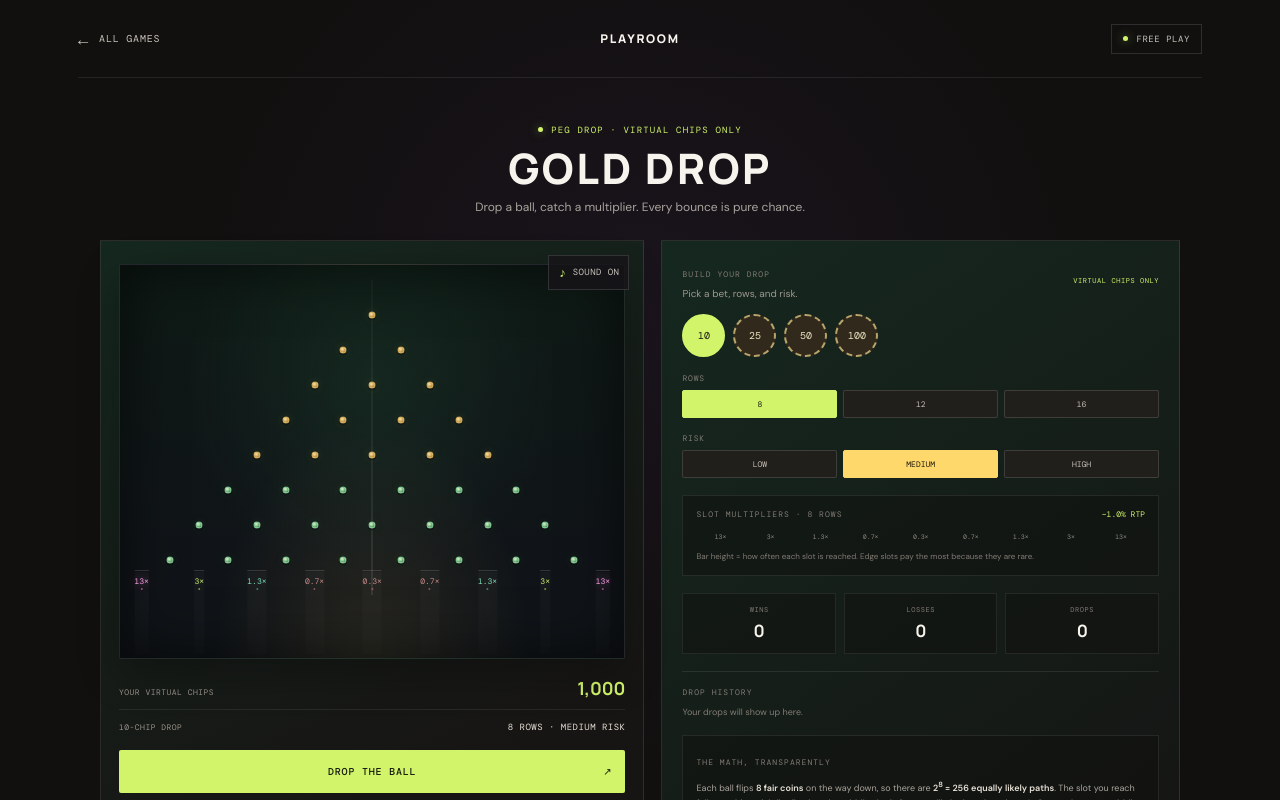
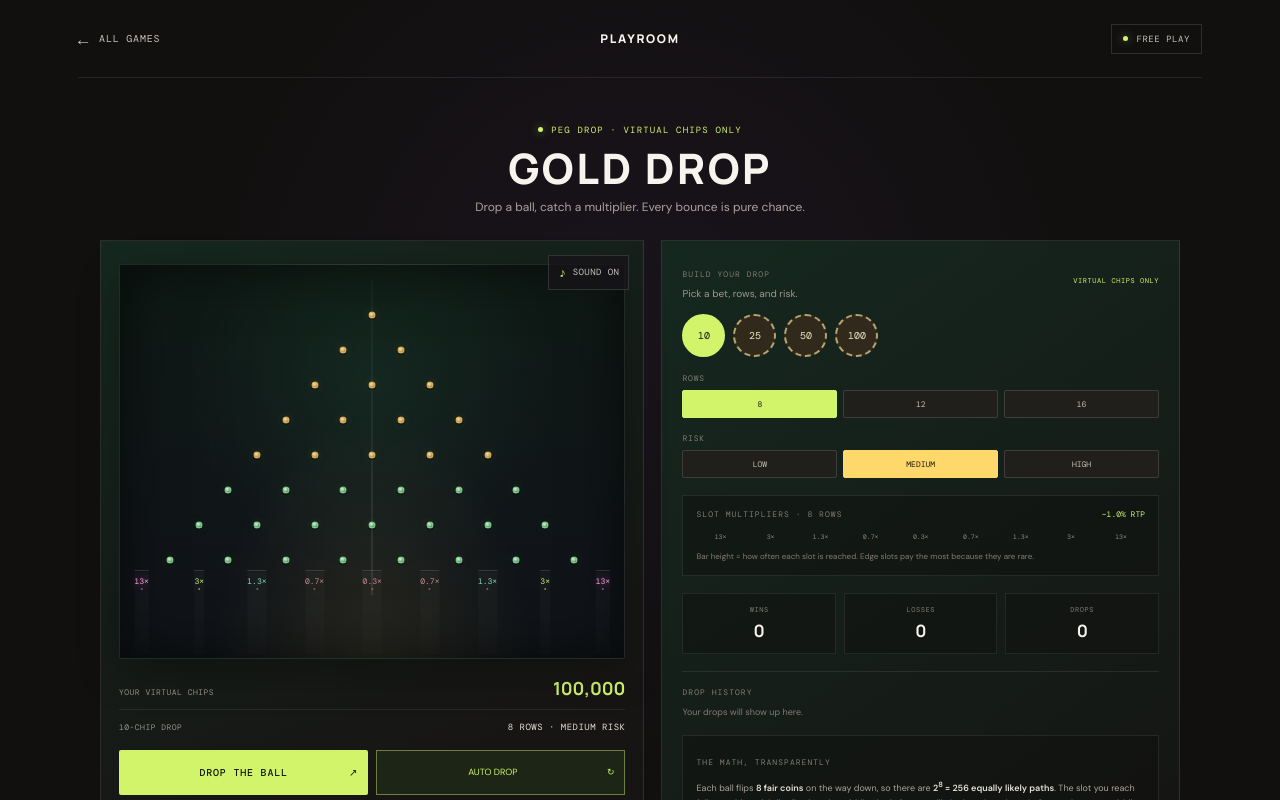
Before and after one commit to ReiiiCS/Gamba, a React (Vite) app: page / in a window 1280 px wide. Both pictures are taken after a click on the button 1066 px from the left and 926 px from the top of the page. Shown: the top 800 px of the page. Built offline with nearby package versions, Linux system fonts and the light colour scheme.

Commit message:
Auto drop feature in Plinko.
Auto-drop stops when there aren’t enough chips for another bet.

```diff
--- a/src/games/PlinkoGamePage/PlinkoGamePage.css
+++ b/src/games/PlinkoGamePage/PlinkoGamePage.css
@@ -40,8 +40,11 @@
 .plinko-balance strong { color: var(--lime); font: 700 18px var(--display); letter-spacing: 0; }
 .plinko-bet-summary { padding-top: 11px; margin-top: 9px; border-top: 1px solid #ffffff14; }
 .plinko-bet-summary strong { color: #e6dfd4; font: 9px var(--mono); }
-.plinko-drop-button { position: relative; width: 100%; margin-top: 17px; padding: 14px 35px 14px 14px; }
-.plinko-drop-button > span { position: absolute; right: 13px; }
+.plinko-drop-actions { display: grid; grid-template-columns: repeat(2, minmax(0, 1fr)); gap: 8px; width: 100%; margin-top: 17px; }
+.plinko-drop-button { position: relative; width: 100%; min-height: 45px; padding: 12px 26px 12px 10px; font-size: 9px; }
+.plinko-drop-button > span { position: absolute; right: 10px; }
+.plinko-auto-button { border: 1px solid #d1f46b70; color: var(--lime); background: #1c2516; }
+.plinko-auto-button:hover:not(:disabled), .plinko-auto-button.is-active { border-color: var(--lime); color: #17190e; background: var(--lime); }
 .plinko-drop-button:disabled { opacity: .55; cursor: not-allowed; }
 .plinko-status { min-height: 44px; margin: 12px 0 0; color: #aaa49e; font-size: 10px; line-height: 1.6; }
 .plinko-status strong { color: var(--paper); font-weight: 600; }
@@ -90,7 +93,7 @@
 .plinko-stats strong { color: var(--paper); font: 700 17px var(--display); }
 .plinko-history { margin-top: 17px; padding-top: 15px; border-top: 1px solid #ffffff16; }
 .plinko-history-count { color: #827b75; font: 7px var(--mono); }
-.plinko-history-list { margin: 0; padding: 0; list-style: none; }
+.plinko-history-list { max-height: 220px; overflow-y: auto; overscroll-behavior: contain; margin: 0; padding: 0; list-style: none; }
 .plinko-history-list li { display: flex; align-items: center; justify-content: space-between; gap: 10px; padding: 7px 2px; border-bottom: 1px solid #ffffff10; color: #ded8ce; font: 9px var(--mono); }
 .plinko-history-mult { font-weight: 500; }
 .plinko-history-mult.m-high { color: var(--lime); }
@@ -124,8 +127,9 @@
   .plinko-balance, .plinko-bet-summary { margin-top: 12px; font-size: 7px; }
   .plinko-balance strong { font-size: 15px; }
   .plinko-bet-summary { padding-top: 8px; }
-  .plinko-drop-button { padding: 12px 25px 12px 8px; font-size: 8px; letter-spacing: .04em; }
-  .plinko-drop-button > span { right: 8px; }
+  .plinko-drop-actions { gap: 6px; margin-top: 12px; }
+  .plinko-drop-button { min-height: 40px; padding: 10px 20px 10px 6px; font-size: 7px; letter-spacing: .02em; }
+  .plinko-drop-button > span { right: 6px; }
   .plinko-status { min-height: 52px; font-size: 9px; }
   .plinko-peg { width: 6px; height: 6px; }
   .plinko-ball { width: 7px; height: 7px; }
--- a/src/games/PlinkoGamePage/PlinkoGamePage.tsx
+++ b/src/games/PlinkoGamePage/PlinkoGamePage.tsx
@@ -4,7 +4,7 @@ import "./PlinkoGamePage.css";
 const plinkoChipValues = [10, 25, 50, 100];
 const plinkoRowOptions = [8, 12, 16] as const;
 const plinkoRiskOptions = ["low", "medium", "high"] as const;
-const startingBalance = 1000;
+const startingBalance = 100000;
 const ballStartX = 50;
 const ballStartY = 4;
 const slotY = 84;
@@ -44,7 +44,6 @@ type ActiveBall = {
   y: number;
   vx: number;
   vy: number;
-  bounces: number;
 };
 
 // Multiplier tables per risk level and row count. Each mirrors around its center.
@@ -134,13 +133,6 @@ function playTone(
   oscillator.stop(startAt + duration);
 }
 
-function playBounceTick(context: AudioContext, ball: ActiveBall) {
-  // Rising pitch with each bounce, plus a small per-ball offset so overlapping
-  // falls stay distinguishable.
-  const pitch = 620 + ball.bounces * 38 + (ball.id % 5) * 14;
-  playTone(context, pitch, context.currentTime + 0.02, 0.05, 0.05, "triangle");
-}
-
 function playLandingChime(context: AudioContext, multiplier: number) {
   const note = multiplier >= 100 ? 1046.5
     : multiplier >= 10 ? 784
@@ -167,9 +159,11 @@ export default function PlinkoGamePage({ onClose }: { onClose: () => void }) {
   const [lastDrop, setLastDrop] = useState<DropRecord | null>(null);
   const [restingBall, setRestingBall] = useState<Pt | null>(null);
   const [flyingBallIds, setFlyingBallIds] = useState<number[]>([]);
+  const [autoDropping, setAutoDropping] = useState(false);
   const [soundEnabled, setSoundEnabled] = useState(true);
   const closeButton = useRef<HTMLButtonElement>(null);
   const boardRef = useRef<HTMLDivElement>(null);
+  const balanceRef = useRef(startingBalance);
   const collisionGapPct = useRef(defaultCollisionGapPct);
   const activeBalls = useRef<Map<number, ActiveBall>>(new Map());
   const ballEls = useRef<Map<number, HTMLSpanElement>>(new Map());
@@ -200,6 +194,23 @@ export default function PlinkoGamePage({ onClose }: { onClose: () => void }) {
     };
   }, [onClose]);
 
+  useEffect(() => {
+    if (!autoDropping) return;
+    if (balanceRef.current < bet) {
+      setAutoDropping(false);
+      return;
+    }
+    drop();
+    const interval = window.setInterval(() => {
+      if (balanceRef.current < bet) {
+        setAutoDropping(false);
+        return;
+      }
+      drop();
+    }, 50);
+    return () => window.clearInterval(interval);
+  }, [autoDropping]);
+
   // Convert the ball/peg contact distance (px) into board-% against the board's
   // rendered height, which varies with layout and viewport.
   useEffect(() => {
@@ -228,10 +239,11 @@ export default function PlinkoGamePage({ onClose }: { onClose: () => void }) {
     setFlyingBallIds((current) => current.filter((ballId) => ballId !== id));
     setSlotIndex(k);
     setRestingBall(slotPosition(k, record.rows));
-    setBalance((current) => current + record.payout);
-    setHistory((current) => [record, ...current].slice(0, 8));
+    balanceRef.current += record.payout;
+    setBalance(balanceRef.current);
+    setHistory((current) => [record, ...current]);
     setLastDrop(record);
-    if (soundEnabled && audioContext.current) {
+    if (record.multiplier >= 1 && soundEnabled && audioContext.current) {
       playLandingChime(audioContext.current, record.multiplier);
     }
   }
@@ -265,16 +277,12 @@ export default function PlinkoGamePage({ onClose }: { onClose: () => void }) {
         // Bounce off the peg: aim horizontal speed so the ball passes exactly
         // through the next peg, and reflect the vertical speed (with damping).
         ball.x = target.x;
-        if (soundEnabled && audioContext.current) {
-          playBounceTick(audioContext.current, ball);
-        }
         ball.vy = -Math.abs(vy0) * bounceRetention;
         ball.vx = 0;
         ball.targetIndex += 1;
         const next = ball.targets[ball.targetIndex];
         const timeToNext = impactTime(ball.vy, target.y, next.y);
         ball.vx = (next.x - target.x) / timeToNext;
-        ball.bounces += 1;
       }
     }
 
@@ -308,24 +316,24 @@ export default function PlinkoGamePage({ onClose }: { onClose: () => void }) {
   }
 
   function changeRows(value: number) {
-    if (ballsFlying) return;
+    if (ballsFlying || autoDropping) return;
     setRows(value);
     resetBoard();
   }
 
   function changeRisk(value: Risk) {
-    if (ballsFlying) return;
+    if (ballsFlying || autoDropping) return;
     setRisk(value);
     resetBoard();
   }
 
   function changeBet(value: number) {
-    if (ballsFlying) return;
+    if (ballsFlying || autoDropping) return;
     setBet(value);
   }
 
   function drop() {
-    if (balance < bet) return;
+    if (balanceRef.current < bet) return;
 
     const count = rows;
     const decisions = choosePath(count);
@@ -345,7 +353,8 @@ export default function PlinkoGamePage({ onClose }: { onClose: () => void }) {
       risk,
     };
 
-    setBalance((current) => current - bet);
+    balanceRef.current -= bet;
+    setBalance(balanceRef.current);
     setSlotIndex(null);
 
     // Waypoints: where the ball's edge meets each peg — the peg's center raised
@@ -375,7 +384,6 @@ export default function PlinkoGamePage({ onClose }: { onClose: () => void }) {
       y: ballStartY,
       vx: 0,
       vy: 0,
-      bounces: 0,
     };
     activeBalls.current.set(id, ball);
 
@@ -390,6 +398,7 @@ export default function PlinkoGamePage({ onClose }: { onClose: () => void }) {
 
   function resetBalance() {
     if (ballsFlying) return;
+    balanceRef.current = startingBalance;
     setBalance(startingBalance);
     setHistory([]);
     setLastDrop(null);
@@ -500,15 +509,27 @@ export default function PlinkoGamePage({ onClose }: { onClose: () => void }) {
               <span>{bet}-CHIP DROP</span>
               <strong>{rows} ROWS · {risk.toUpperCase()} RISK</strong>
             </div>
+            <div className="plinko-drop-actions">
               <button
                 className="open-button plinko-drop-button"
                 onClick={drop}
-              disabled={balance < bet}
+                disabled={balance < bet || autoDropping}
                 type="button"
               >
                 DROP THE BALL
                 <ArrowIcon />
               </button>
+              <button
+                className={`plinko-drop-button plinko-auto-button ${autoDropping ? "is-active" : ""}`}
+                onClick={() => setAutoDropping((active) => !active)}
+                aria-pressed={autoDropping}
+                disabled={!autoDropping && balance < bet}
+                type="button"
+              >
+                {autoDropping ? "STOP AUTO DROP" : "AUTO DROP"}
+                <span aria-hidden="true">{autoDropping ? "■" : "↻"}</span>
+              </button>
+            </div>
             <p className="plinko-status" role="status">
               {ballsFlying
                 ? `${flyingBallIds.length} ${flyingBallIds.length === 1 ? "ball is" : "balls are"} bouncing down the board...`
@@ -537,7 +558,7 @@ export default function PlinkoGamePage({ onClose }: { onClose: () => void }) {
                   key={value}
                   onClick={() => changeBet(value)}
                   aria-pressed={bet === value}
-                  disabled={ballsFlying}
+                  disabled={ballsFlying || autoDropping}
                   type="button"
                 >
                   {value}
@@ -554,7 +575,7 @@ export default function PlinkoGamePage({ onClose }: { onClose: () => void }) {
                     key={value}
                     onClick={() => changeRows(value)}
                     aria-pressed={rows === value}
-                    disabled={ballsFlying}
+                    disabled={ballsFlying || autoDropping}
                     type="button"
                   >
                     {value}
@@ -572,7 +593,7 @@ export default function PlinkoGamePage({ onClose }: { onClose: () => void }) {
                     key={value}
                     onClick={() => changeRisk(value)}
                     aria-pressed={risk === value}
-                    disabled={ballsFlying}
+                    disabled={ballsFlying || autoDropping}
                     type="button"
                   >
                     {value.toUpperCase()}
```
Lines whose indentation alone changed are shown as unchanged.
